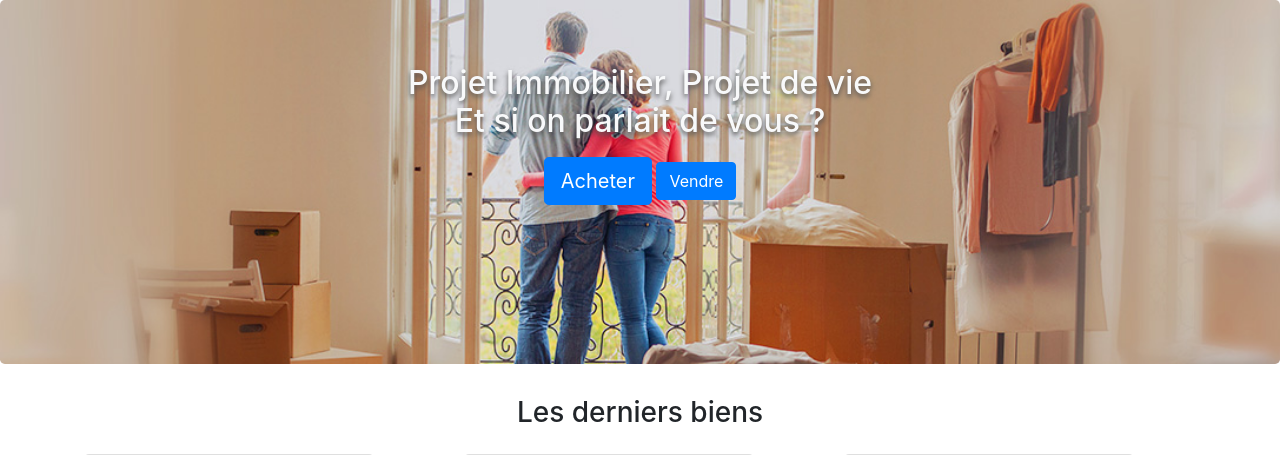
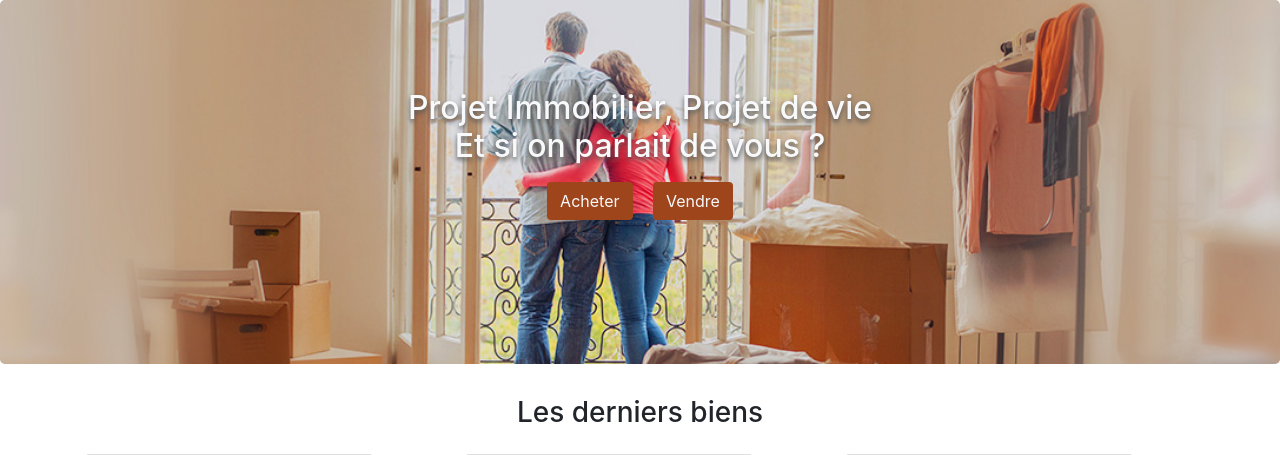
Before and after one commit to QuentG/Sylab, a Symfony app: template templates/home.html.twig in a window 1280 px wide. Shown: the part 56-511 px from the top of the page. Run offline with Twig, Linux system fonts and the light colour scheme; the template is opened without the code that fills it, so the values that code supplies are empty; some libraries are stand-ins or nearby versions.

Commit message:
update home.twig

```diff
--- a/public/static/css/styles.css
+++ b/public/static/css/styles.css
@@ -4,7 +4,11 @@
     background-size: cover;
     background-repeat: no-repeat;
 }
+#search-home a{
+    background-color: #9e451c;
+}
 #search-home h2{
+    margin-top: 25px;
     text-shadow: 0 3px 5px #555;
 }
 .card-hover:hover{
--- a/templates/home.html.twig
+++ b/templates/home.html.twig
@@ -10,8 +10,8 @@
             <div class="col-md-10 offset-1 text-center">
                 <h2 class="text-light">Projet Immobilier, Projet de vie<br />Et si on parlait de vous ?</h2>
                 <div class="mt-3">
-                    <a href="{{ path('buy') }}" class="btn btn-primary btn-lg">Acheter</a>
-                    <a href="#" class="btn btn-primary">Vendre</a>
+                    <a href="{{ path('buy') }}" class="btn text-light mr-2">Acheter</a>
+                    <a href="#" class="btn text-light ml-2">Vendre</a>
                 </div>
             </div>
         </div>
```
